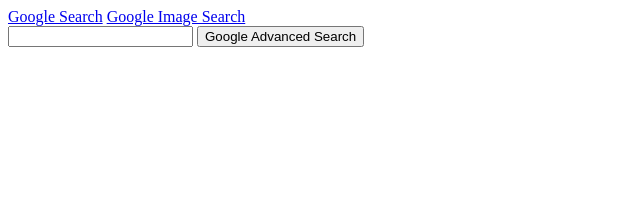
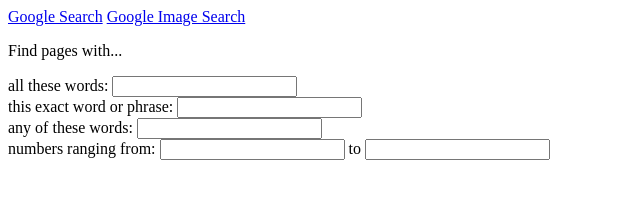
Before and after one commit to luis-jmtz/Simple-Google-Search-Front-end, a plain HTML site: page google_advanced_search.html in a window 1280 px wide. Shown: the whole page, without its empty margins (0-640 px from the left). Drawn offline with Linux system fonts and the light colour scheme.

Commit message:
added basic text boxes with labels for Advanced Search

```diff
--- a/google_advanced_search.html
+++ b/google_advanced_search.html
@@ -4,11 +4,26 @@
         <title>Search</title>
     </head>
     <body>
-        <a href="index.html">Google Search</a>
-        <a href="google_image_search.html">Google Image Search</a>
-        <form action="https://www.google.com/advanced_search">
-            <input type="text" name="q">
-            <input type="submit" value="Google Advanced Search">
-        </form>
+        <div>
+            <a href="index.html">Google Search</a>
+            <a href="google_image_search.html">Google Image Search</a>
+            <p>Find pages with...</p>
+            <form action="https://www.google.com/advanced_search">
+                <label>all these words:</label>
+                <input type="text" name="q">
+                <br>
+                <label>this exact word or phrase:</label>
+                <input type="text" name="q">
+                <br>
+                <label>any of these words:</label>
+                <input type="text" name="q">
+                <br>
+                <label>numbers ranging from:</label>
+                <input type="text" name="q">
+                <label> to </label>
+                <input type="text" name="q">
+
+            </form>
+        </div>
     </body>
 </html>
```
